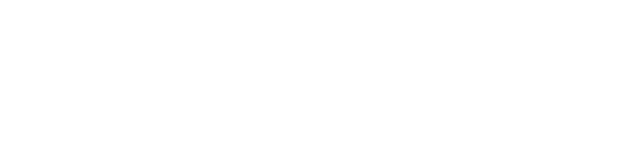
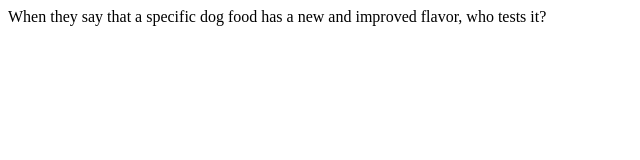
Before and after one commit to tbacklog/RandQuestion, a plain HTML site: page index.html in a window 1280 px wide. Shown: the whole page, without its empty margins (0-640 px from the left). Drawn offline with Linux system fonts and the light colour scheme.

Commit message:
Update index.html

```diff
--- a/index.html
+++ b/index.html
@@ -27,8 +27,7 @@
             if (questionsData && questionsData.questions.length > 0) {
                 const randomIndex = Math.floor(Math.random() * questionsData.questions.length);
                 const randomQuestion = questionsData.questions[randomIndex];
-                const randomQuestionContainer = document.getElementById('random-question');
-                randomQuestionContainer.textContent = randomQuestion;
+                document.body.textContent = randomQuestion;
             } else {
                 console.error('No questions data available');
             }
```
